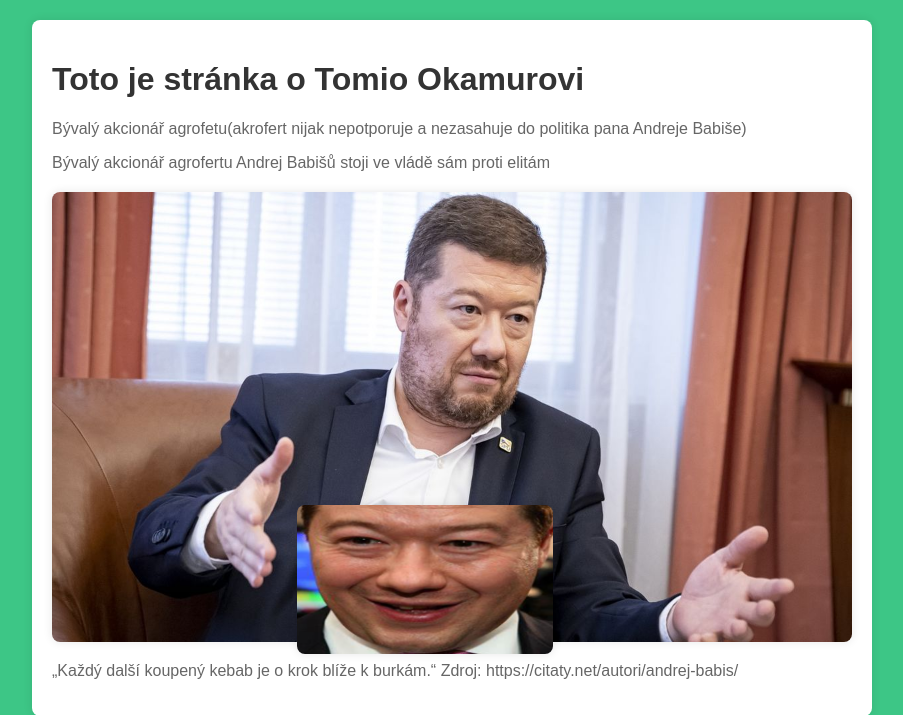
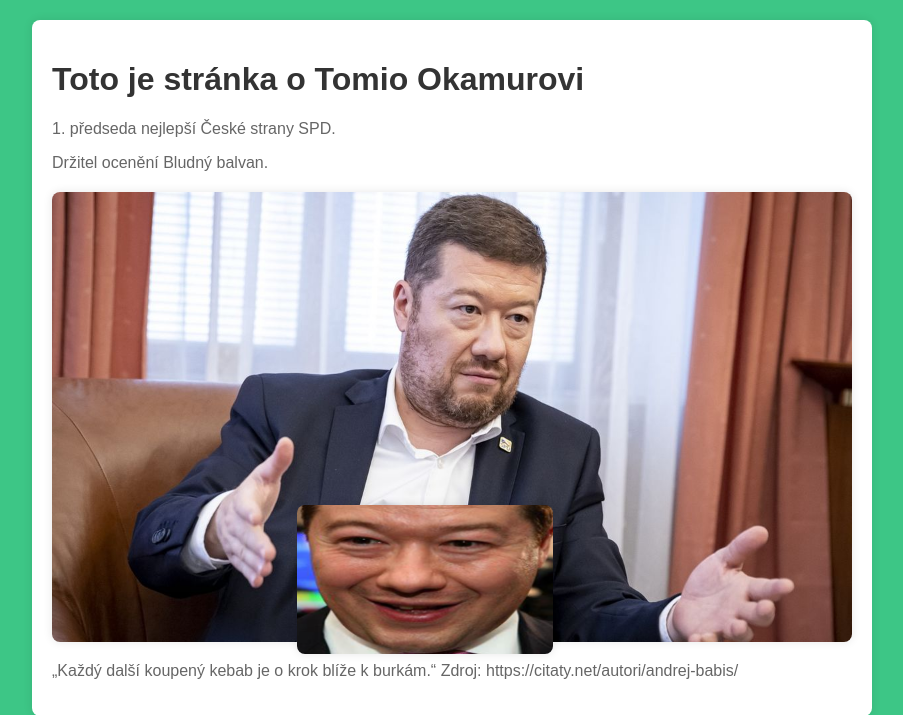
Before and after one commit to 2Karlicek/SPS_Kladno_projekt, a PHP site: page /Okamura.php in a window 1280 px wide. Shown: the top 715 px of the page, without its empty margins (188-1091 px from the left). Run offline with PHP 8.4, Linux system fonts and the light colour scheme.

Commit message:
Okamura.php

```diff
--- a/Okamura.php
+++ b/Okamura.php
@@ -60,8 +60,8 @@
 <body>
     <div class="container">
         <h1>Toto je stránka o Tomio Okamurovi</h1>
-        <p>Bývalý akcionář agrofetu(akrofert nijak nepotporuje a nezasahuje do politika pana Andreje Babiše)</p>
-        <p>Bývalý akcionář agrofertu Andrej Babišů stoji ve vládě sám proti elitám</p>
+        <p>1. předseda nejlepší České strany SPD.</p>
+        <p>Držitel ocenění Bludný balvan.</p>
 
 
         <img src="assets/images/IIOKd.jpg" Bývalý akcionář agroferu">
```
